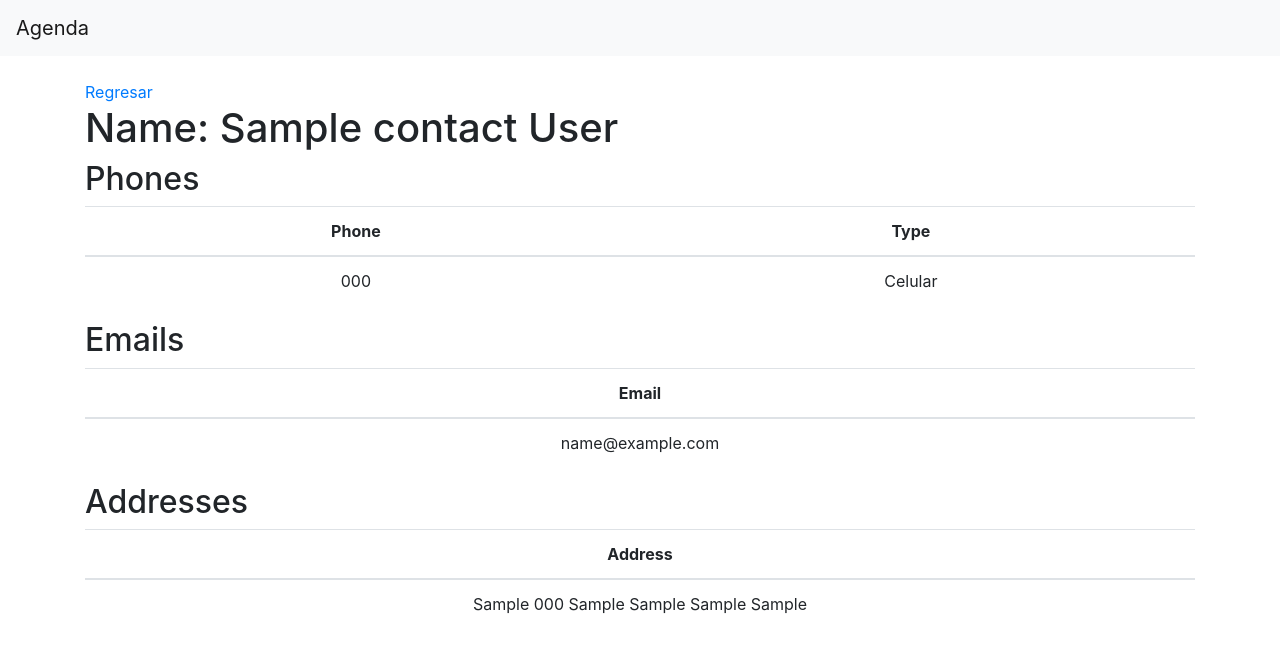
After one commit to dxviidmg/agenda, a Django app: page /contacts/1/ in a window 1280 px wide. The commit adds this page. Shown: the top 667 px of the page. Run offline with Django 3.2, Linux system fonts and the light colour scheme; tables that the repository leaves empty hold one stand-in row (values such as "Sample post"); some libraries are stand-ins or nearby versions.

Commit message:
contact detail

```diff
--- a/agenda/settings.py
+++ b/agenda/settings.py
@@ -11,6 +11,7 @@ https://docs.djangoproject.com/en/3.2/ref/settings/
 """
 
 from pathlib import Path
+import os
 
 # Build paths inside the project like this: BASE_DIR / 'subdir'.
 BASE_DIR = Path(__file__).resolve().parent.parent
@@ -55,7 +56,7 @@ ROOT_URLCONF = 'agenda.urls'
 TEMPLATES = [
     {
         'BACKEND': 'django.template.backends.django.DjangoTemplates',
-        'DIRS': [],
+        'DIRS': [os.path.join(BASE_DIR, 'templates')],
         'APP_DIRS': True,
         'OPTIONS': {
             'context_processors': [
--- a/contactos/models.py
+++ b/contactos/models.py
@@ -1,6 +1,6 @@
 from django.db import models
 from django.contrib.auth.models import User
-# Create your models here.
+import re
 
 """
 Ejercicio: Una agenda donde se puedan dar de alta contactos, cada contacto tiene telefonos, emails y direcciones.
@@ -28,19 +28,32 @@ class Phone(models.Model):
     number = models.CharField(max_length=15)
     type_phone = models.CharField(max_length=10, choices=type_choices, default='Celular')
 
+    def __str__(self):
+        return self.number
 
 class Email(models.Model):
     contact = models.ForeignKey(Contact, on_delete = models.CASCADE)
     email = models.EmailField(max_length=15)
 
+    def __str__(self):
+        return self.email
 
 class Address(models.Model):
     contact = models.ForeignKey(Contact, on_delete = models.CASCADE)
     street = models.CharField(max_length=15)
-    num_ext = models.CharField(max_length=15)
-    num_int = models.CharField(max_length=15)
+    outdoor_Number = models.CharField(max_length=15)
     location = models.CharField(max_length=20) #Colonia
     city = models.CharField(max_length=15)
     province = models.CharField(max_length=15)
     country = models.CharField(max_length=15)
     CP = models.CharField(max_length=5)
+
+    def concatenate(self):
+
+        c = ' '.join([self.street, self.outdoor_Number, self.location,  self.city, self.province, self.country])
+        c = c.replace(',', '')
+        c = re.sub(' +', ' ', c)
+        return c
+
+    def __str__(self):
+        return self.concatenate
--- /dev/null
+++ b/contactos/templates/contactos/contact_detail.html
@@ -0,0 +1,98 @@
+{% extends 'base.html'%}
+
+{%block content%}
+
+	<div>
+		<a href="{%url 'contacts:contact-list'%}">Regresar</a>
+		<h1> Name: {{object.get_full_name}}</h1>
+	</div>
+	<div>
+
+	<div>
+		<h2>Phones</h2>
+	</div>
+	<div class="table-responsive text-center">
+		<table class="table" >
+			<thead>
+				<th>Phone</th>
+				<th>Type</th>
+			</thead>
+			<tbody>
+
+	{%for phone in phones%}
+
+				<tr>
+					<td>{{phone.number}}</td>
+					<td>{{phone.type_phone}}</td>
+				</tr>
+
+	{%empty%}
+
+				<tr>
+					<td>Empty contact list</td>
+				</tr>
+
+	{%endfor%}
+
+			</tbody>
+		</table>
+	</div>
+
+
+	<div>
+		<h2>Emails</h2>
+	</div>
+	<div class="table-responsive text-center">
+		<table class="table" >
+			<thead>
+				<th>Email</th>
+			</thead>
+			<tbody>
+
+	{%for email in emails%}
+
+				<tr>
+					<td>{{email.email}}</td>
+				</tr>
+
+	{%empty%}
+
+				<tr>
+					<td>Empty email list</td>
+				</tr>
+
+	{%endfor%}
+
+			</tbody>
+		</table>
+	</div>
+
+
+	<div>
+		<h2>Addresses</h2>
+	</div>
+	<div class="table-responsive text-center">
+		<table class="table" >
+			<thead>
+				<th>Address</th>
+			</thead>
+			<tbody>
+
+	{%for adress in adresses%}
+
+				<tr>
+					<td>{{adress.concatenate}}</td>
+				</tr>
+
+	{%empty%}
+
+				<tr>
+					<td>Empty address list</td>
+				</tr>
+
+	{%endfor%}
+
+			</tbody>
+		</table>
+	</div>
+{%endblock content%}
--- a/contactos/urls.py
+++ b/contactos/urls.py
@@ -7,6 +7,7 @@ urlpatterns = [
 #	path('escuela/<slug:slug>/', EscuelaDetailView.as_view(), name='escuela-detail'),
 #	path('entidad-convocatoria/<slug:slug>/', EntidadConvocatoriaDetailView.as_view(), name='entidad-convocatoria-detail'),
 #	path('entidad/<slug:slug>/', EntidadDetailView.as_view(), name='entidad-detail'),
-#	path('region/<slug:slug>/', RegionDetailView.as_view(), name='region-detail'),
+	path('contacts/<int:pk>/', ContactDetailView.as_view(), name='contact-detail'),
+#	path('details/<int:pk>/', PostDetailView.as_view(), name="post_details"),
 	path('contacts/', ContactsListView.as_view(), name='contact-list'),
 ]
--- a/contactos/views.py
+++ b/contactos/views.py
@@ -1,7 +1,21 @@
 from django.shortcuts import render
-from contactos.models import Contact
+from contactos.models import *
 from django.views.generic.list import ListView
+from django.views.generic.detail import DetailView
 
 
 class ContactsListView(ListView):
 	model = Contact
+
+
+class ContactDetailView(DetailView):
+	model = Contact
+
+	def get_context_data(self, **kwargs):
+		context = super(ContactDetailView, self).get_context_data(**kwargs)
+		context['phones'] = Phone.objects.filter(contact=self.object)
+		context['emails'] = Email.objects.filter(contact=self.object)
+		context['adresses'] = Address.objects.filter(contact=self.object)
+
+#		print(context)
+		return context
--- /dev/null
+++ b/templates/base.html
@@ -0,0 +1,26 @@
+<!DOCTYPE html>
+<html>
+<head>
+	<title></title>
+
+	<link rel="stylesheet" href="https://stackpath.bootstrapcdn.com/bootstrap/4.3.1/css/bootstrap.min.css" integrity="sha384-ggOyR0iXCbMQv3Xipma34MD+dH/1fQ784/j6cY/iJTQUOhcWr7x9JvoRxT2MZw1T" crossorigin="anonymous">
+
+	<script src="https://stackpath.bootstrapcdn.com/bootstrap/4.3.1/js/bootstrap.min.js" integrity="sha384-JjSmVgyd0p3pXB1rRibZUAYoIIy6OrQ6VrjIEaFf/nJGzIxFDsf4x0xIM+B07jRM" crossorigin="anonymous"></script>
+
+</head>
+<body>
+
+<nav class="navbar navbar-expand-lg navbar-light bg-light">
+  <a class="navbar-brand" href="#">Agenda</a>
+</nav>
+<div class="container">
+  <br>
+	{%block content%}
+	{%endblock content%}
+  <br>
+</div>
+	<script src="https://code.jquery.com/jquery-3.3.1.slim.min.js" integrity="sha384-q8i/X+965DzO0rT7abK41JStQIAqVgRVzpbzo5smXKp4YfRvH+8abtTE1Pi6jizo" crossorigin="anonymous"></script>
+
+	<script src="https://cdnjs.cloudflare.com/ajax/libs/popper.js/1.14.7/umd/popper.min.js" integrity="sha384-UO2eT0CpHqdSJQ6hJty5KVphtPhzWj9WO1clHTMGa3JDZwrnQq4sF86dIHNDz0W1" crossorigin="anonymous"></script>
+</body>
+</html>
```
Also changed, not shown: contactos/templates/contactos/contact_list.html (+9 -7 lines), contactos/migrations/0003_auto_20210728_0014.py (added).
